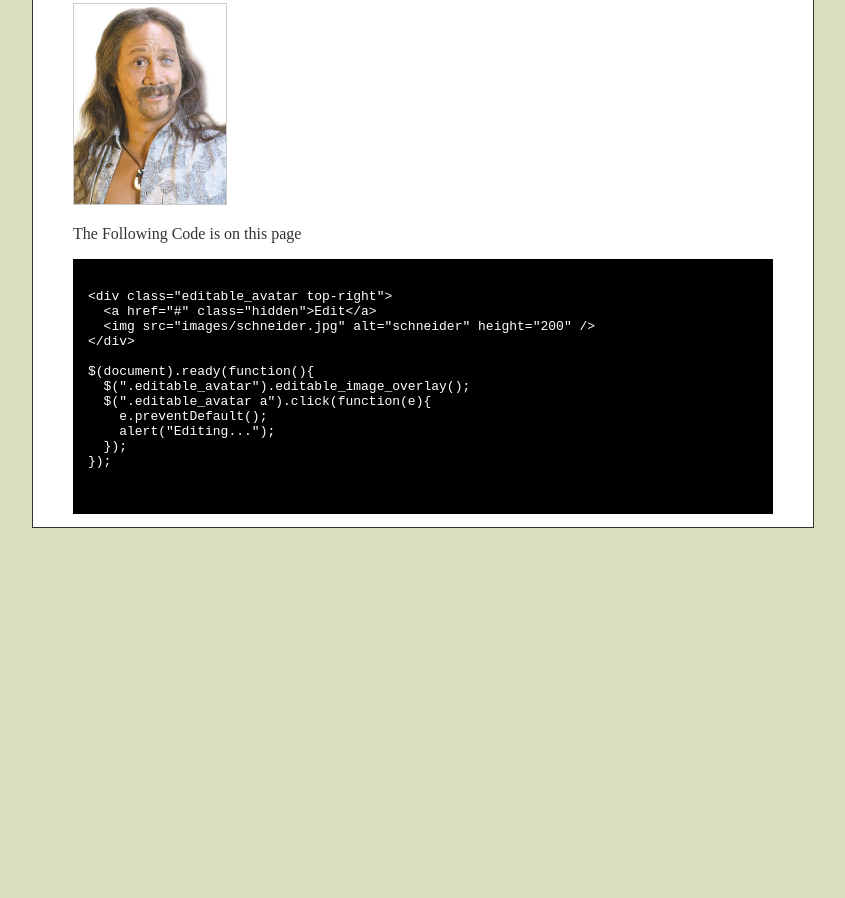
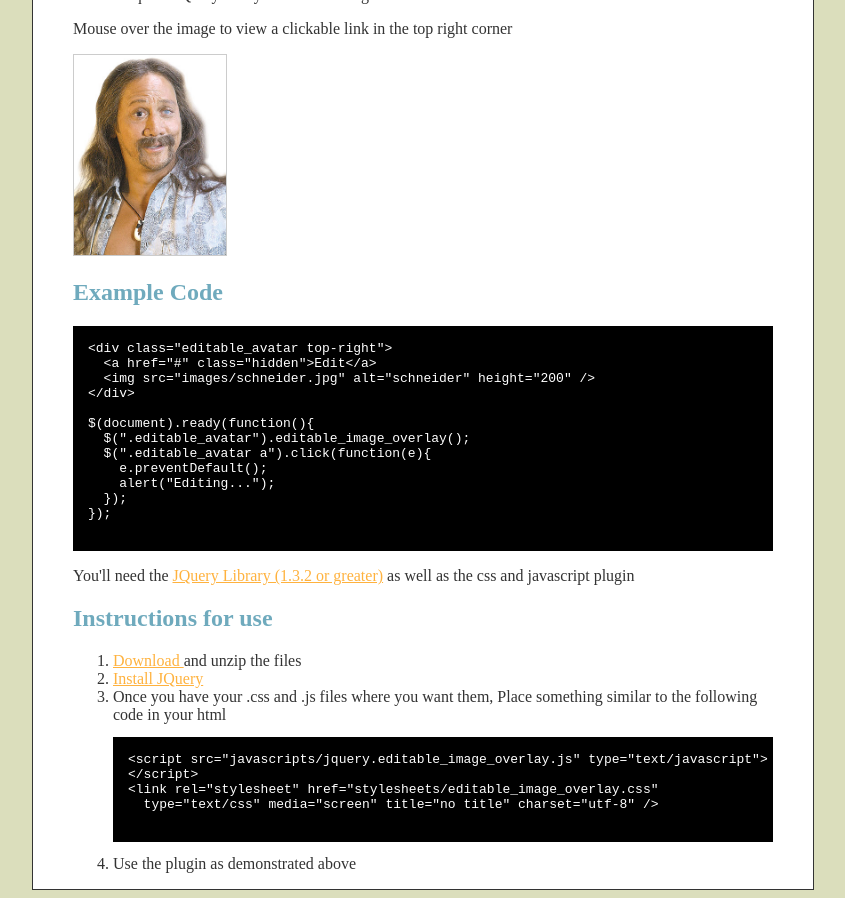
Before and after one commit to dpickett/editable_image_overlay, a plain HTML site: page index.html in a window 1280 px wide. Shown: the part 405-1303 px from the top of the page, without its empty margins (217-1062 px from the left). Before the commit the page ends 941 px from the top, so only its background shows below. Drawn offline with Linux system fonts and the light colour scheme; a script that the page names is missing.

Commit message:
more doc

```diff
--- a/index.html
+++ b/index.html
@@ -14,7 +14,8 @@
       <a href="http://github.com/dpickett/editable_image_overlay"><img style="position: absolute; top: 0; right: 0; border: 0;" src="http://s3.amazonaws.com/github/ribbons/forkme_right_gray_6d6d6d.png" alt="Fork me on GitHub" /></a>
 
       <a href="http://www.enlightsolutions.com"><img src="images/es_logo.png" alt="Enlight Solutions, Inc. Logo"/></a>
-      <h1>editable_image_overlay</h1>
+      <h1>editable image overlay</h1>
+      <h2>a link that overlays your image</h2>
       <p>
         Do you like the way facebook positions their avatar edit links?
       </p>
@@ -35,9 +36,8 @@
         <img src="images/schneider.jpg" alt="schneider" height="200" />
       </div>
       <br />
-      <p>The Following Code is on this page</p>
+      <h2>Example Code</h2>
       <pre>
-
 &lt;div class="editable_avatar top-right"&gt;
   &lt;a href="#" class="hidden"&gt;Edit&lt;/a&gt;
   &lt;img src="images/schneider.jpg" alt="schneider" height="200" /&gt;
@@ -50,8 +50,37 @@ $(document).ready(function(){
     alert("Editing...");
   });
 });
+      </pre>
 
-      </pre>
+      <p>
+        You'll need the <a href="http://www.jquery.com">JQuery Library (1.3.2 or greater)</a>
+        as well as the css and javascript plugin
+      </p>
+
+      <h2>Instructions for use</h2>
+      <ol>
+        <li>
+          <a href="http://github.com/dpickett/editable_image_overlay/archives/master">
+            Download
+          </a>
+          and unzip the files
+        </li>
+        <li><a href="http://docs.jquery.com/How_jQuery_Works">Install JQuery</a></li>
+        <li>
+          Once you have your .css and .js files where you want them,
+          Place something similar to the following code in your html
+          <pre>
+&lt;script src="javascripts/jquery.editable_image_overlay.js" type="text/javascript"&gt;
+&lt;/script&gt;
+&lt;link rel="stylesheet" href="stylesheets/editable_image_overlay.css"
+  type="text/css" media="screen" title="no title" charset="utf-8" /&gt;
+          </pre>
+        </li>
+        <li>
+          Use the plugin as demonstrated above
+        </li>
+      </ol>
+
 
 
       <script src="http://www.google.com/jsapi" type="text/javascript" charset="utf-8"></script>
```
Also changed, not shown: 1 other file.
